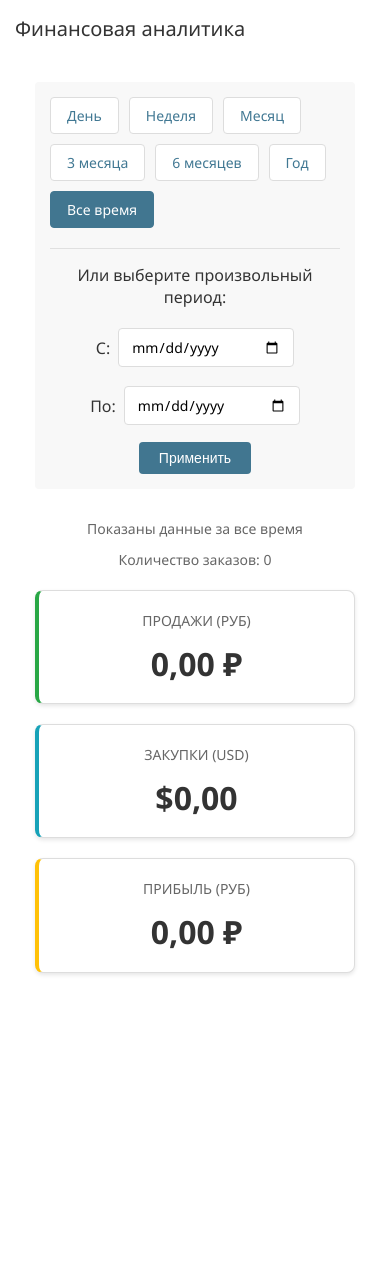
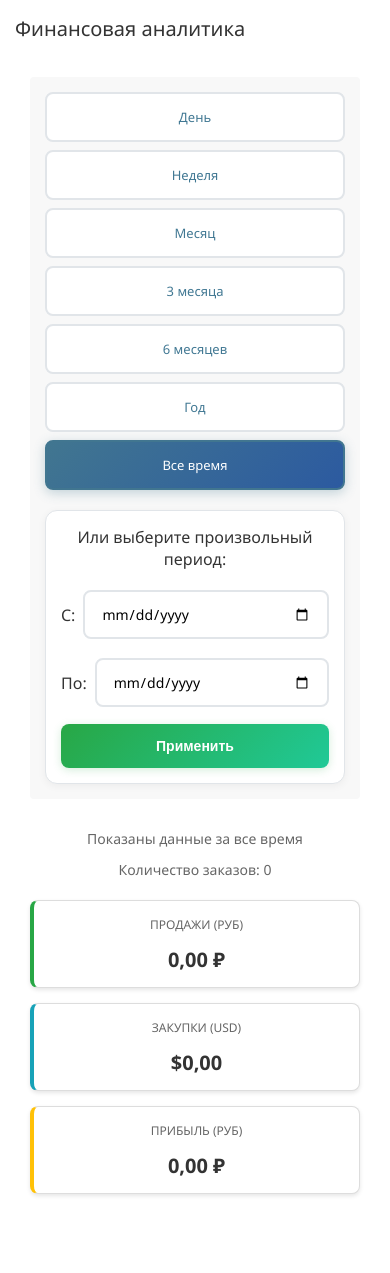
Before and after one commit to alsekaram/perfumancer, a Django app: page /analytics/ in a window 390 px wide. Shown: the part 149-1422 px from the top of the page. Before the commit the page ends 1124 px from the top, so only its background shows below. Run offline with Django 5.2, Linux system fonts and the light colour scheme; the visitor is signed in with stand-in values (Sample User, id 1); data that the repository does not hold is empty; parts of the project's set-up code (start-up, migrations or seed data) failed here and were passed over.

Commit message:
Refine financial analytics template styles for better responsiveness and visual consistency
Aligned design elements with modern UI principles, improving grid layouts, button styles, and responsiveness for various screen sizes. Introduced media queries for enhanced mobile usability.

```diff
--- a/perfumancer/perfume/templates/admin/perfume/financial_analytics.html
+++ b/perfumancer/perfume/templates/admin/perfume/financial_analytics.html
@@ -1,3 +1,4 @@
+
 {% extends "admin/base_site.html" %}
 {% load i18n %}
 {% load static %}
@@ -21,30 +22,36 @@
     }
 
     .period-buttons {
-        display: flex;
-        gap: 10px;
-        flex-wrap: wrap;
+        display: grid;
+        grid-template-columns: repeat(auto-fit, minmax(120px, 1fr));
+        gap: 12px;
         margin-bottom: 20px;
     }
 
     .period-btn {
-        padding: 8px 16px;
+        padding: 10px 18px;
         background: #fff;
-        border: 1px solid #ddd;
-        border-radius: 4px;
+        border: 2px solid #e1e5e9;
+        border-radius: 8px;
         text-decoration: none;
-        color: #333;
-        transition: all 0.3s;
+        color: #495057;
+        transition: all 0.2s ease;
+        font-weight: 500;
+        text-align: center;
     }
 
     .period-btn:hover {
-        background: #e9e9e9;
+        background: #f8f9fa;
+        border-color: #417690;
+        transform: translateY(-1px);
+        box-shadow: 0 2px 8px rgba(65, 118, 144, 0.15);
     }
 
     .period-btn.active {
-        background: #417690;
+        background: linear-gradient(135deg, #417690 0%, #2c5aa0 100%);
         color: white;
         border-color: #417690;
+        box-shadow: 0 3px 12px rgba(65, 118, 144, 0.3);
     }
 
     .metrics-grid {
@@ -90,9 +97,12 @@
     }
 
     .custom-date-range {
-        border-top: 1px solid #e0e0e0;
-        padding-top: 15px;
+        background: white;
+        border: 1px solid #e1e5e9;
+        border-radius: 12px;
+        padding: 20px;
         margin-top: 20px;
+        box-shadow: 0 2px 8px rgba(0,0,0,0.05);
     }
 
     .date-range-form {
@@ -110,32 +120,36 @@
     }
 
     .date-input {
-        padding: 8px 12px;
-        border: 1px solid #ddd;
-        border-radius: 4px;
+        padding: 12px 16px;
+        border: 2px solid #e1e5e9;
+        border-radius: 8px;
         font-size: 14px;
-        width: 150px;
+        width: 160px;
+        transition: all 0.2s ease;
     }
 
     .date-input:focus {
         outline: none;
         border-color: #417690;
-        box-shadow: 0 0 0 2px rgba(65, 118, 144, 0.1);
+        box-shadow: 0 0 0 3px rgba(65, 118, 144, 0.1);
     }
 
     .apply-btn {
-        padding: 8px 20px;
-        background: #417690;
+        padding: 12px 24px;
+        background: linear-gradient(135deg, #28a745 0%, #20c997 100%);
         color: white;
         border: none;
-        border-radius: 4px;
+        border-radius: 8px;
         cursor: pointer;
         font-size: 14px;
-        transition: background 0.3s;
+        font-weight: 600;
+        transition: all 0.2s ease;
+        box-shadow: 0 2px 8px rgba(40, 167, 69, 0.2);
     }
 
     .apply-btn:hover {
-        background: #205067;
+        transform: translateY(-1px);
+        box-shadow: 0 4px 12px rgba(40, 167, 69, 0.3);
     }
 
     .date-label {
@@ -149,6 +163,86 @@
         color: #333;
         font-size: 16px;
         font-weight: normal;
+    }
+
+    /* Мобильная версия */
+    @media (max-width: 768px) {
+        .analytics-container {
+            padding: 15px;
+        }
+
+        .period-buttons {
+            grid-template-columns: repeat(2, 1fr);
+            gap: 8px;
+        }
+
+        .period-btn {
+            padding: 12px 8px;
+            font-size: 13px;
+        }
+
+        .metrics-grid {
+            grid-template-columns: 1fr;
+            gap: 15px;
+        }
+
+        .metric-card {
+            padding: 15px;
+        }
+
+        .metric-value {
+            font-size: 24px;
+        }
+
+        .custom-date-range {
+            padding: 15px;
+        }
+
+        .date-range-form {
+            flex-direction: column;
+            align-items: stretch;
+            gap: 15px;
+        }
+
+        .date-input-group {
+            justify-content: space-between;
+        }
+
+        .date-input {
+            width: 100%;
+            max-width: 200px;
+        }
+
+        .apply-btn {
+            width: 100%;
+            padding: 14px;
+        }
+
+        .period-info {
+            font-size: 14px;
+        }
+    }
+
+    @media (max-width: 480px) {
+        .period-buttons {
+            grid-template-columns: 1fr;
+        }
+
+        .period-btn {
+            padding: 14px;
+        }
+
+        .metric-card h3 {
+            font-size: 12px;
+        }
+
+        .metric-value {
+            font-size: 20px;
+        }
+
+        .date-input {
+            max-width: none;
+        }
     }
 </style>
 {% endblock %}
```
